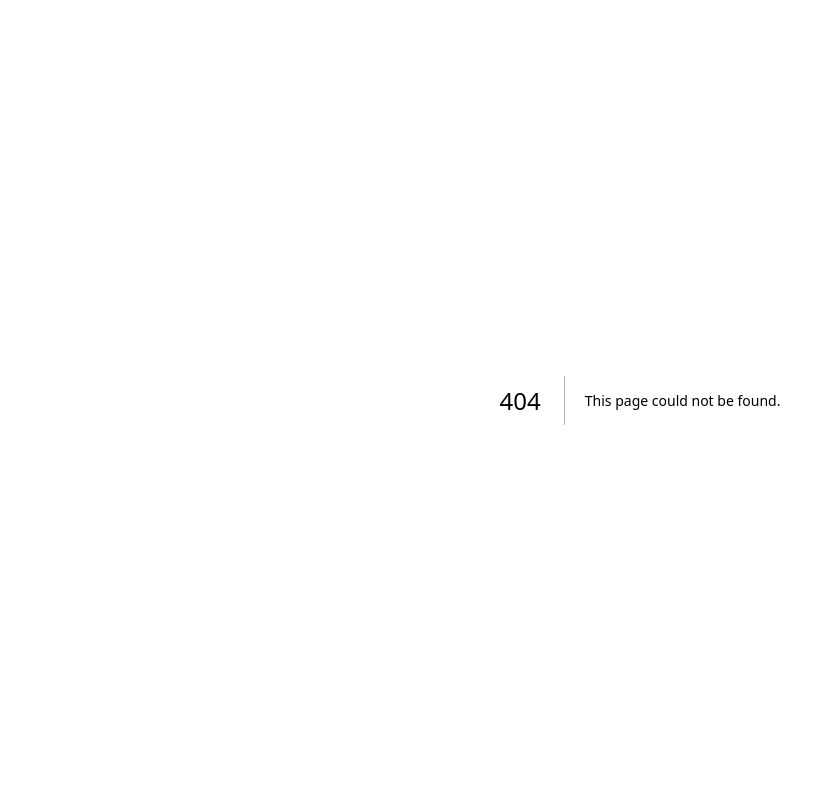
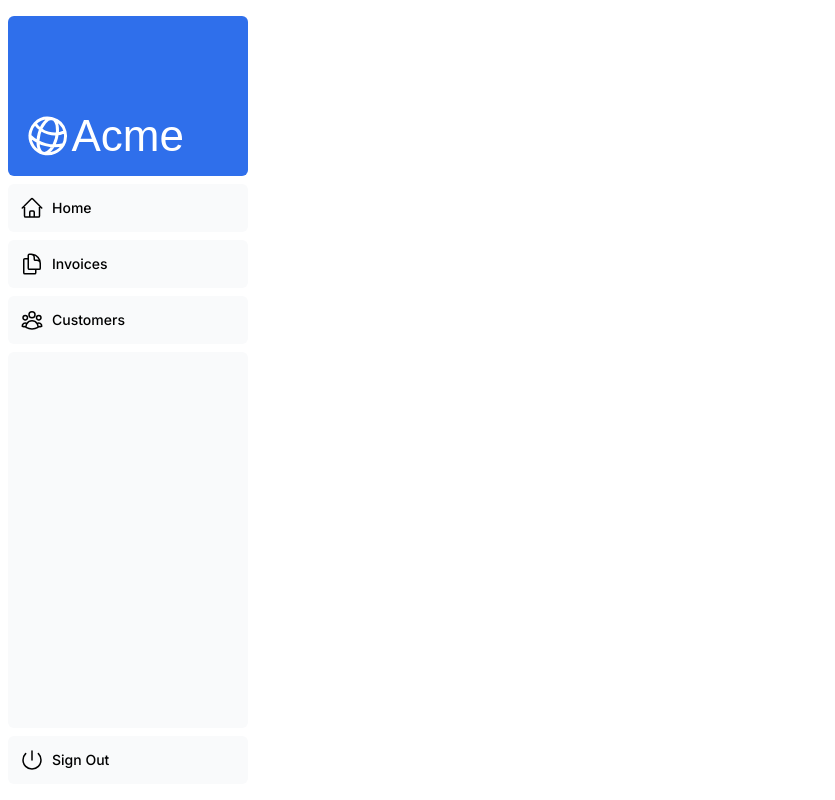
Before and after one commit to notintnotnan/nextjs-dashboard, a Next.js app: page /dashboard/customers in a window 1280 px wide. Before the commit this address had no page. Shown: the whole page, without its empty margins (0-835 px from the left). Built offline with nearby package versions, Linux system fonts and the light colour scheme; a web font is replaced by a local one.

Commit message:
Added dashboard pages and layout to test folder app router.

```diff
--- /dev/null
+++ b/app/dashboard/customers/page.tsx
@@ -0,0 +1,3 @@
+export default function Page() {
+  return <p>Customers Page</p>;
+}
--- /dev/null
+++ b/app/dashboard/invoices/page.tsx
@@ -0,0 +1,3 @@
+export default function Page() {
+  return <p>Invoices Page</p>;
+}
--- /dev/null
+++ b/app/dashboard/layout.tsx
@@ -0,0 +1,11 @@
+import SideNav from '@/app/ui/dashboard/sidenav';
+
+export default function Layout({ children }: { children: React.ReactNode }) {
+  return (
+    <div className="md-overflow-hidden flex h-screen flex-col md:flex-row">
+      <div className="w-full flex-none md:w-64">
+        <SideNav />
+      </div>
+    </div>
+  );
+}
--- /dev/null
+++ b/app/dashboard/page.tsx
@@ -0,0 +1,3 @@
+export default function Page() {
+  return <p>Dashboard Page</p>;
+}
```
